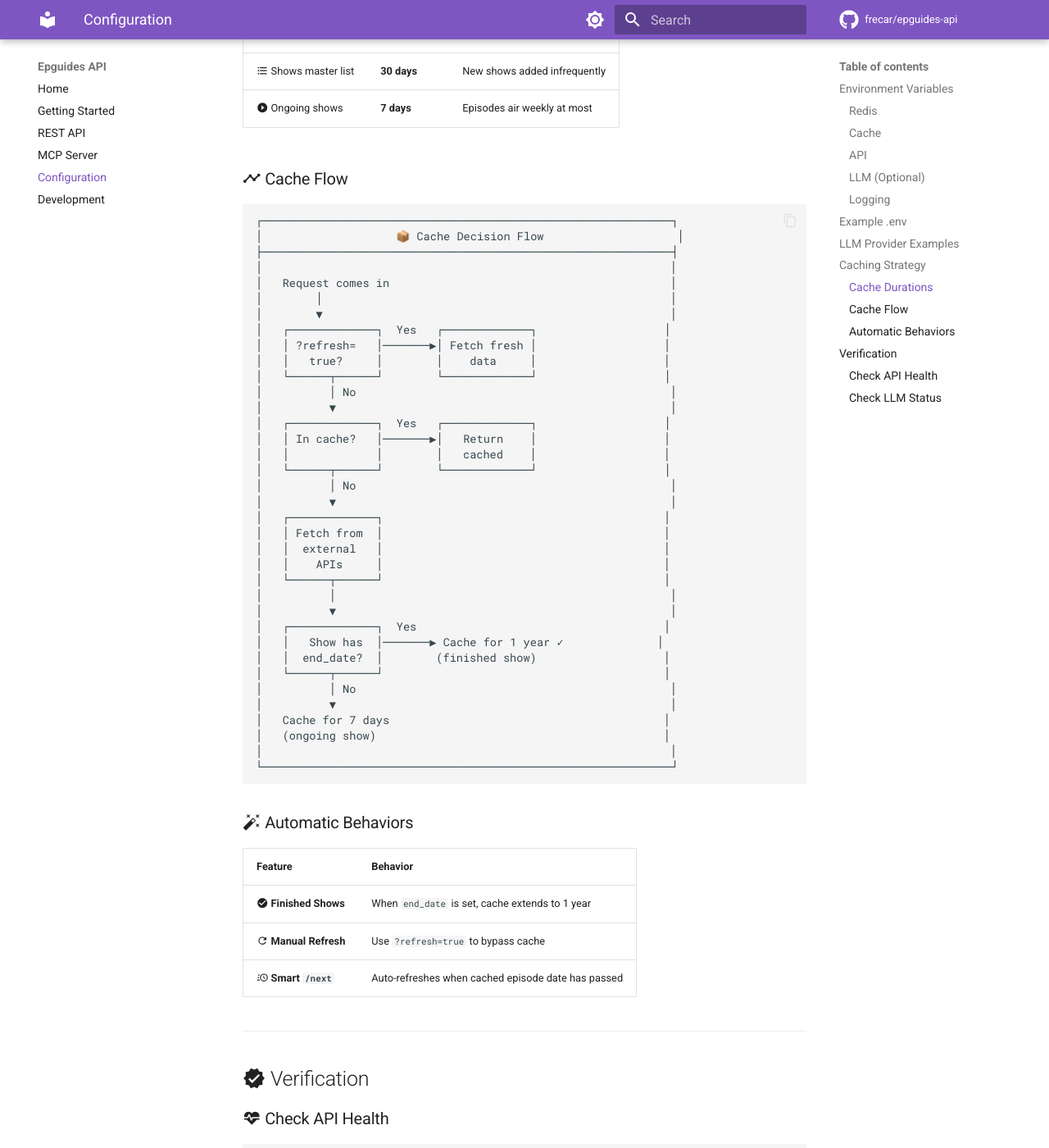
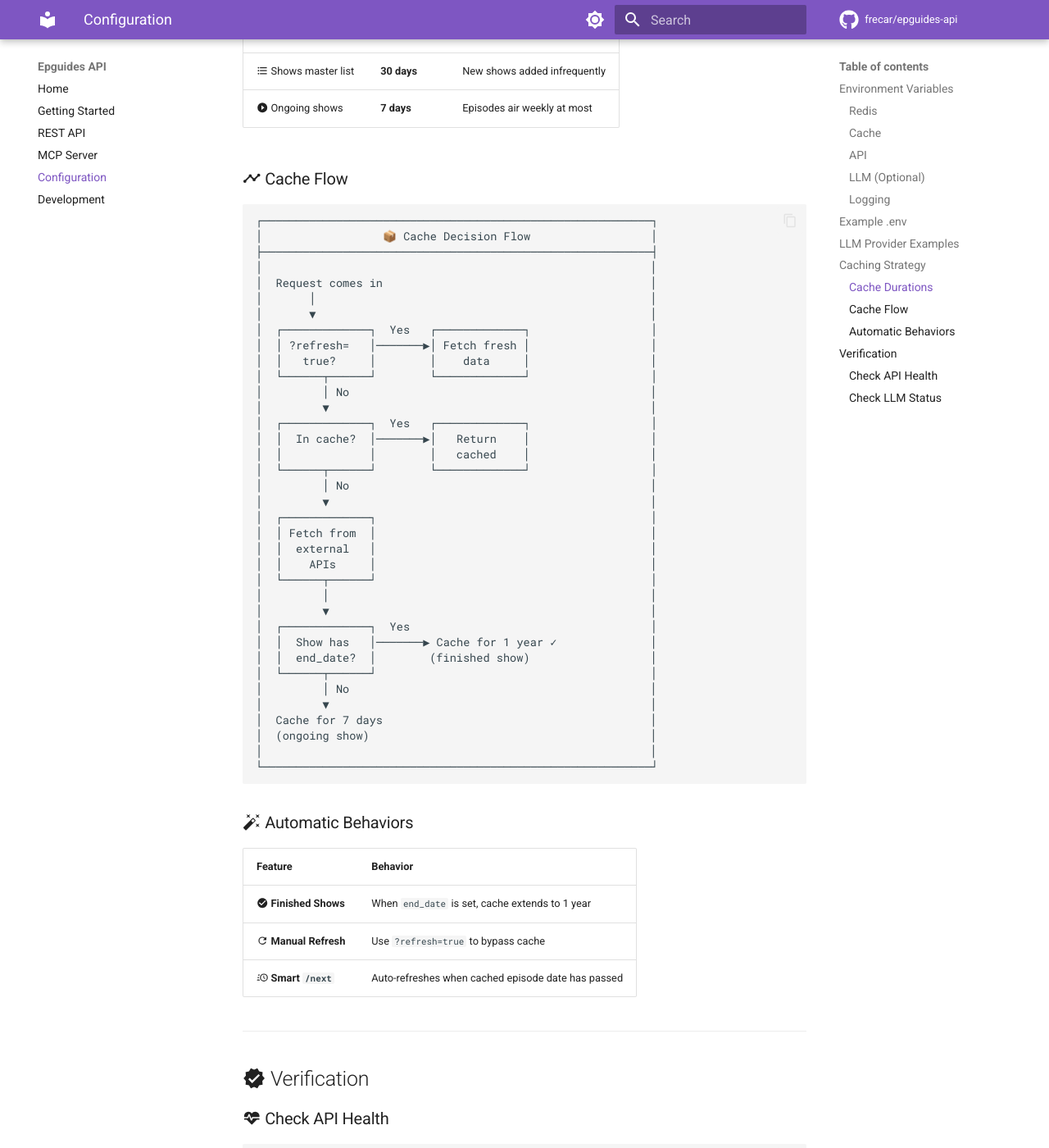
Before and after one commit to frecar/epguides-api, an MkDocs documentation site: the page built from docs/configuration.md, in a window 1280 px wide and 1400 px high, scrolled down 2728 px. Shown: the whole window at 82% size. Built offline with MkDocs 1.6.1 and Material for MkDocs 9.7.7, drawn with Linux system fonts in a browser that asks for light colours; comment, search, counter and statistics services are not loaded.

Commit message:
docs: fix ASCII diagram alignment for straight lines

````diff
--- a/docs/configuration.md
+++ b/docs/configuration.md
@@ -125,42 +125,42 @@ LOG_REQUESTS=true
 ### :material-chart-timeline-variant: Cache Flow
 
 ```
-┌─────────────────────────────────────────────────────────────┐
-│                    📦 Cache Decision Flow                    │
-├─────────────────────────────────────────────────────────────┤
-│                                                             │
-│   Request comes in                                          │
-│        │                                                    │
-│        ▼                                                    │
-│   ┌─────────────┐  Yes   ┌─────────────┐                   │
-│   │ ?refresh=   │───────▶│ Fetch fresh │                   │
-│   │   true?     │        │    data     │                   │
-│   └──────┬──────┘        └─────────────┘                   │
-│          │ No                                               │
-│          ▼                                                  │
-│   ┌─────────────┐  Yes   ┌─────────────┐                   │
-│   │ In cache?   │───────▶│   Return    │                   │
-│   │             │        │   cached    │                   │
-│   └──────┬──────┘        └─────────────┘                   │
-│          │ No                                               │
-│          ▼                                                  │
-│   ┌─────────────┐                                          │
-│   │ Fetch from  │                                          │
-│   │  external   │                                          │
-│   │    APIs     │                                          │
-│   └──────┬──────┘                                          │
-│          │                                                  │
-│          ▼                                                  │
-│   ┌─────────────┐  Yes                                     │
-│   │   Show has  │───────▶ Cache for 1 year ✓              │
-│   │  end_date?  │        (finished show)                   │
-│   └──────┬──────┘                                          │
-│          │ No                                               │
-│          ▼                                                  │
-│   Cache for 7 days                                         │
-│   (ongoing show)                                           │
-│                                                             │
-└─────────────────────────────────────────────────────────────┘
+┌──────────────────────────────────────────────────────────┐
+│                  📦 Cache Decision Flow                  │
+├──────────────────────────────────────────────────────────┤
+│                                                          │
+│  Request comes in                                        │
+│       │                                                  │
+│       ▼                                                  │
+│  ┌─────────────┐  Yes   ┌─────────────┐                  │
+│  │ ?refresh=   │───────▶│ Fetch fresh │                  │
+│  │   true?     │        │    data     │                  │
+│  └──────┬──────┘        └─────────────┘                  │
+│         │ No                                             │
+│         ▼                                                │
+│  ┌─────────────┐  Yes   ┌─────────────┐                  │
+│  │  In cache?  │───────▶│   Return    │                  │
+│  │             │        │   cached    │                  │
+│  └──────┬──────┘        └─────────────┘                  │
+│         │ No                                             │
+│         ▼                                                │
+│  ┌─────────────┐                                         │
+│  │ Fetch from  │                                         │
+│  │  external   │                                         │
+│  │    APIs     │                                         │
+│  └──────┬──────┘                                         │
+│         │                                                │
+│         ▼                                                │
+│  ┌─────────────┐  Yes                                    │
+│  │  Show has   │───────▶ Cache for 1 year ✓              │
+│  │  end_date?  │        (finished show)                  │
+│  └──────┬──────┘                                         │
+│         │ No                                             │
+│         ▼                                                │
+│  Cache for 7 days                                        │
+│  (ongoing show)                                          │
+│                                                          │
+└──────────────────────────────────────────────────────────┘
 ```
 
 ### :material-auto-fix: Automatic Behaviors
````
Also changed, not shown: docs/development.md (+22 -22 lines), docs/index.md (+23 -23 lines).
